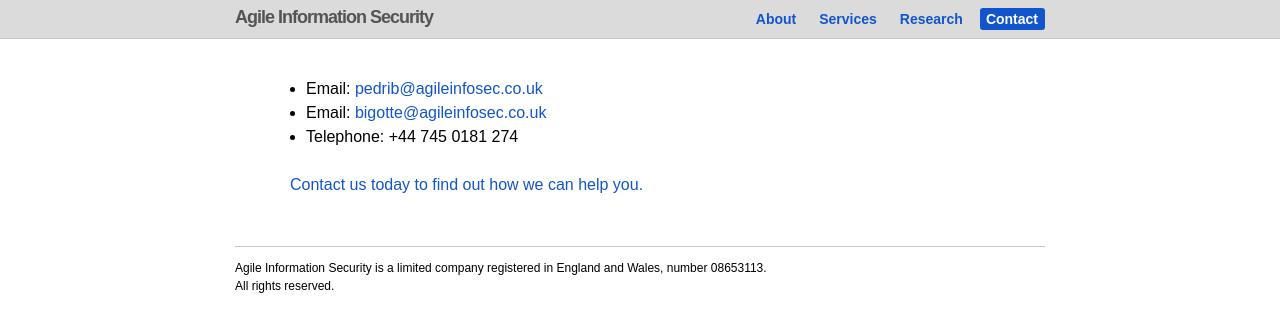
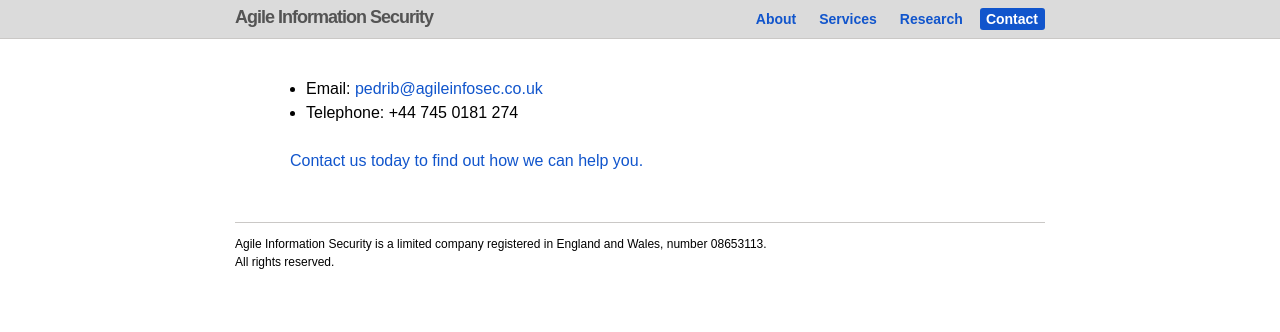
Before and after one commit to pedrib/pedrib.github.io, a Jekyll site: the page built from contact.markdown, in a window 1280 px wide. Shown: the top 332 px of the page. Built offline with Jekyll 4.4.1, drawn with Linux system fonts in a browser that asks for light colours.

Commit message:
Update contact.markdown

```diff
--- a/contact.markdown
+++ b/contact.markdown
@@ -4,8 +4,6 @@
 ---
 
 * Email: [pedrib@agileinfosec.co.uk][email]
-* Email: [bigotte@agileinfosec.co.uk][email2]
 * Telephone: +44 745 0181 274
 
 [email]: mailto:pedrib@agileinfosec.co.uk
-[email2]: mailto:bigotte@agileinfosec.co.uk
```
